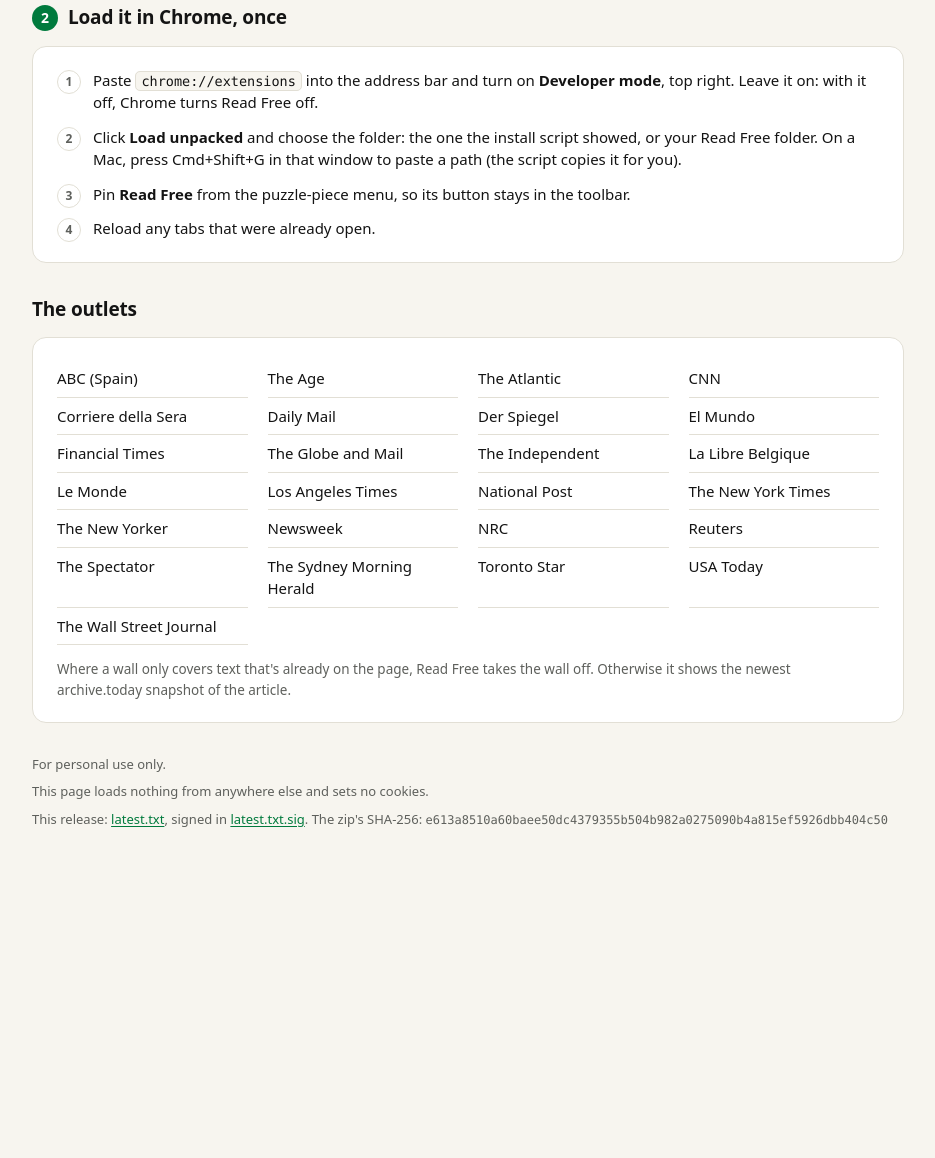
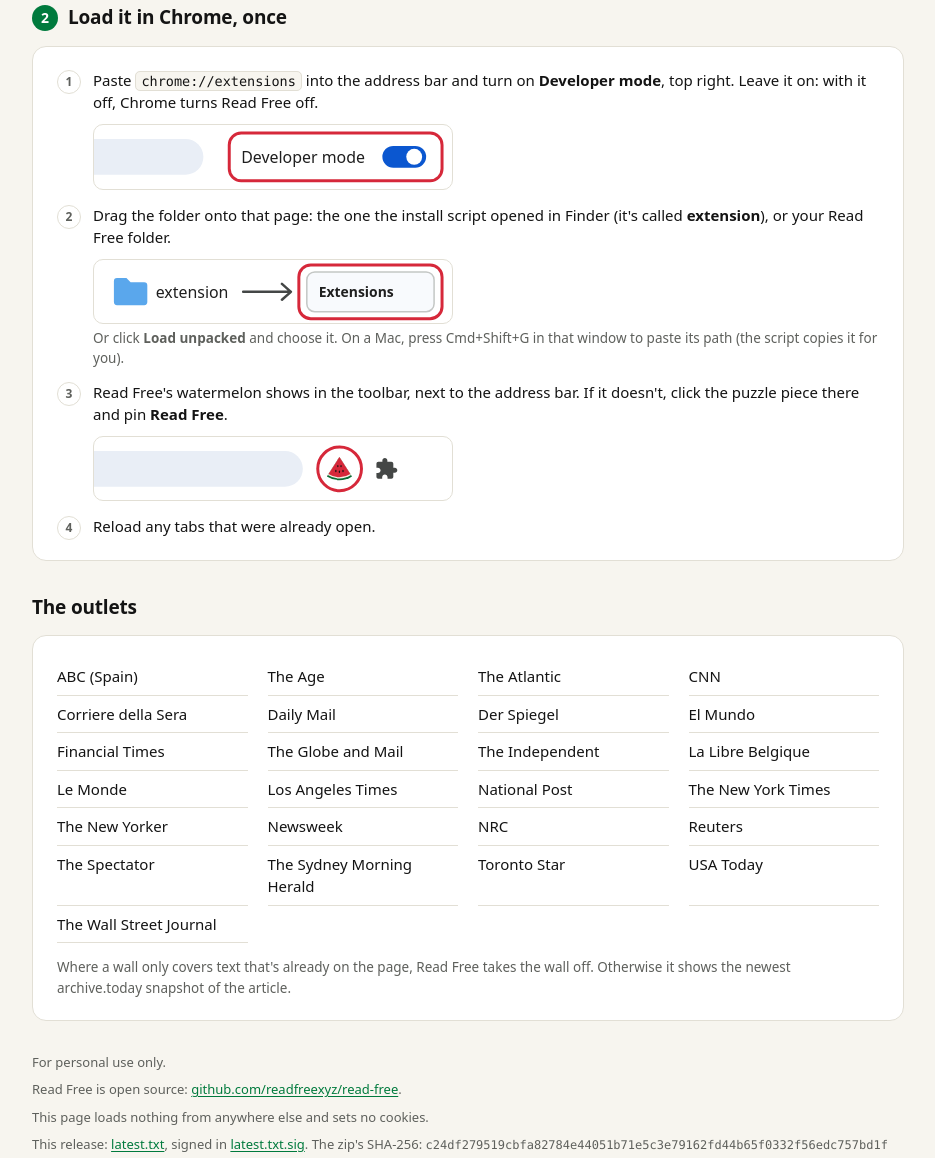
Before and after one commit to readfreexyz/readfreexyz.github.io, a plain HTML site: page index.html in a window 1280 px wide. Shown: the part 719-1877 px from the top of the page, without its empty margins (172-1107 px from the left). Before the commit the page ends 1604 px from the top, so only its background shows below. Drawn offline with Linux system fonts and the light colour scheme.

Commit message:
Read Free 0.23.0

```diff
--- a/index.html
+++ b/index.html
@@ -116,6 +116,24 @@
     /* 2. Chrome's steps */
     .setup { display: grid; gap: 12px; margin: 0; padding: 0; list-style: none; counter-reset: setup; }
     .setup li { position: relative; padding-left: 36px; counter-increment: setup; }
+    /* Pictures of Chrome's controls (drawn, light like Chrome's own pages), the step's control ringed */
+    .shot { display: block; width: 100%; max-width: 360px; height: auto; margin: 10px 0 2px; border: 1px solid var(--line); border-radius: 10px; background: #ffffff; }
+    .shot .ui-text { font: 500 16px var(--font); fill: #1f1f1f; }
+    .shot .ui-link { font: 600 15px var(--font); fill: #0b57d0; }
+    .shot .ui-field { fill: #e9eef6; }
+    .shot .ui-on { fill: #0b57d0; }
+    .shot .ui-knob { fill: #ffffff; }
+    .shot .ui-button { fill: #ffffff; stroke: #c4c7c5; stroke-width: 1.5; }
+    .shot .ui-icon { fill: #444746; }
+    .shot .dim { opacity: 0.45; }
+    .shot .ring { fill: none; stroke: #d6283a; stroke-width: 3; }
+    .shot .ui-folder { fill: #5aa7ec; }
+    .shot .ui-arrow { fill: none; stroke: #444746; stroke-width: 2.5; stroke-linecap: round; stroke-linejoin: round; }
+    .shot .ui-page { fill: #f8fafd; stroke: #c4c7c5; stroke-width: 1.5; }
+    .shot .ui-small { font: 600 14px var(--font); fill: #1f1f1f; }
+    .setup .aside { display: block; margin-top: 4px; color: var(--muted); font-size: 13.5px; }
+    /* Filled in by Read Free itself, when it's installed in this browser */
+    .installed { margin: 16px 0 0; padding: 10px 14px; border-radius: 10px; background: var(--accent-soft); color: var(--accent); font-weight: 650; }
     .setup li::before { content: counter(setup); position: absolute; top: 1px; left: 0; display: grid; place-items: center; width: 22px; height: 22px; border: 1px solid var(--line); border-radius: 50%; color: var(--muted); font-size: 12px; font-weight: 700; }
 
     /* The outlets */
@@ -161,7 +179,7 @@
           outlets boycotted over their coverage of Israel's genocide in Gaza, so you can read them
           without paying them. The first time you read each outlet, it tells you why it's
           boycotted, with the source.</p>
-        <p class="release">Version 0.22.2, released 2026-11-19</p>
+        <p class="release">Version 0.23.0, released 2026-11-20 · <a href="https://github.com/readfreexyz/read-free">Open source on GitHub</a></p>
       </div>
     </div>
   </header>
@@ -184,7 +202,7 @@
         </div>
         <div class="card" id="update">
           <h3>On any computer <span class="tag by-hand">Updated manually</span></h3>
-          <a class="download" href="read-free-0.22.2.zip"><span>Download Read Free 0.22.2</span> <small>zip, 169 KB</small></a>
+          <a class="download" href="read-free-0.23.0.zip"><span>Download Read Free 0.23.0</span> <small>zip, 173 KB</small></a>
           <p>Unzip it, name the folder <b>Read Free</b>, and keep it where it can stay, such as
             Documents: Chrome loads it from there.</p>
           <p class="note">To update, when Read Free says a new version is out (an arrow on its
@@ -201,13 +219,44 @@
       <div class="card">
         <ol class="setup">
           <li>Paste <code class="path">chrome://extensions</code> into the address bar and turn on
-            <b>Developer mode</b>, top right. Leave it on: with it off, Chrome turns Read Free off.</li>
-          <li>Click <b>Load unpacked</b> and choose the folder: the one the install script showed,
-            or your Read Free folder. On a Mac, press Cmd+Shift+G in that window to paste a path
-            (the script copies it for you).</li>
-          <li>Pin <b>Read Free</b> from the puzzle-piece menu, so its button stays in the toolbar.</li>
+            <b>Developer mode</b>, top right. Leave it on: with it off, Chrome turns Read Free off.
+            <svg class="shot" viewBox="0 0 360 64" role="img" aria-label="The Developer mode switch, at the top right of the Extensions page, turned on">
+              <rect class="ui-field" x="-40" y="14" width="150" height="36" rx="18"/>
+              <text class="ui-text" x="148" y="38">Developer mode</text>
+              <rect class="ui-on" x="290" y="21" width="44" height="22" rx="11"/>
+              <circle class="ui-knob" cx="322" cy="32" r="8"/>
+              <rect class="ring" x="136" y="8" width="214" height="48" rx="12"/>
+            </svg></li>
+          <li>Drag the folder onto that page: the one the install script opened in Finder (it's
+            called <b>extension</b>), or your Read Free folder.
+            <svg class="shot" viewBox="0 0 360 64" role="img" aria-label="A folder called extension, dragged onto the Extensions page">
+              <path class="ui-folder" transform="translate(20 15) scale(1.05)" d="M0 6a3 3 0 0 1 3-3h9l4 4h13a3 3 0 0 1 3 3v16a3 3 0 0 1-3 3H3a3 3 0 0 1-3-3z"/>
+              <text class="ui-text" x="62" y="38">extension</text>
+              <path class="ui-arrow" d="M150 32h48m-9-8l9 8-9 8"/>
+              <rect class="ui-page" x="214" y="12" width="128" height="40" rx="8"/>
+              <text class="ui-small" x="226" y="37">Extensions</text>
+              <rect class="ring" x="206" y="5" width="144" height="54" rx="12"/>
+            </svg>
+            <span class="aside">Or click <b>Load unpacked</b> and choose it. On a Mac, press Cmd+Shift+G in
+            that window to paste its path (the script copies it for you).</span></li>
+          <li>Read Free's watermelon shows in the toolbar, next to the address bar. If it doesn't,
+            click the puzzle piece there and pin <b>Read Free</b>.
+            <svg class="shot" viewBox="0 0 360 64" role="img" aria-label="Chrome's toolbar: the address bar, then Read Free's watermelon button and the puzzle-piece menu">
+              <rect class="ui-field" x="-40" y="14" width="250" height="36" rx="18"/>
+              <g transform="translate(234 19) scale(0.2)">
+                <path d="M64.00 6.00L0.82 103.29A116 116 0 0 0 127.18 103.29Z" fill="#0b6b34"/>
+                <path d="M64.00 6.00L5.18 96.58A108 108 0 0 0 122.82 96.58Z" fill="#f4f1e6"/>
+                <path d="M64.00 6.00L8.99 90.71A101 101 0 0 0 119.01 90.71Z" fill="#d6283a"/>
+                <g fill="#141414"><ellipse cx="56" cy="52" rx="3.2" ry="5.6"/><ellipse cx="72" cy="52" rx="3.2" ry="5.6"/><ellipse cx="46" cy="76" rx="3.4" ry="6"/><ellipse cx="64" cy="80" rx="3.4" ry="6"/><ellipse cx="82" cy="76" rx="3.4" ry="6"/></g>
+              </g>
+              <g transform="translate(282 20) scale(1)">
+                <path class="ui-icon" d="M20.5 11H19V7c0-1.1-.9-2-2-2h-4V3.5C13 2.12 11.88 1 10.5 1S8 2.12 8 3.5V5H4c-1.1 0-1.99.9-1.99 2v3.8H3.5c1.49 0 2.7 1.21 2.7 2.7s-1.21 2.7-2.7 2.7H2V20c0 1.1.9 2 2 2h3.8v-1.5c0-1.49 1.21-2.7 2.7-2.7 1.49 0 2.7 1.21 2.7 2.7V22H17c1.1 0 2-.9 2-2v-4h1.5c1.38 0 2.5-1.12 2.5-2.5S21.88 11 20.5 11z"/>
+              </g>
+              <circle class="ring" cx="247" cy="32" r="22"/>
+            </svg></li>
           <li>Reload any tabs that were already open.</li>
         </ol>
+        <p class="installed" id="installed" hidden></p>
       </div>
     </section>
 
@@ -249,9 +298,10 @@
 
   <footer>
     <p>For personal use only.</p>
+    <p>Read Free is open source: <a href="https://github.com/readfreexyz/read-free">github.com/readfreexyz/read-free</a>.</p>
     <p>This page loads nothing from anywhere else and sets no cookies.</p>
     <p>This release: <a href="latest.txt">latest.txt</a>, signed in
-      <a href="latest.txt.sig">latest.txt.sig</a>. The zip's SHA-256: <code>e613a8510a60baee50dc4379355b504b982a0275090b4a815ef5926dbb404c50</code></p>
+      <a href="latest.txt.sig">latest.txt.sig</a>. The zip's SHA-256: <code>c24df279519cbfa82784e44051b71e5c3e79162fd44b65f0332f56edc757bd1f</code></p>
   </footer>
 
   <script>
```
Also changed, not shown: latest.txt, 4 other files.
